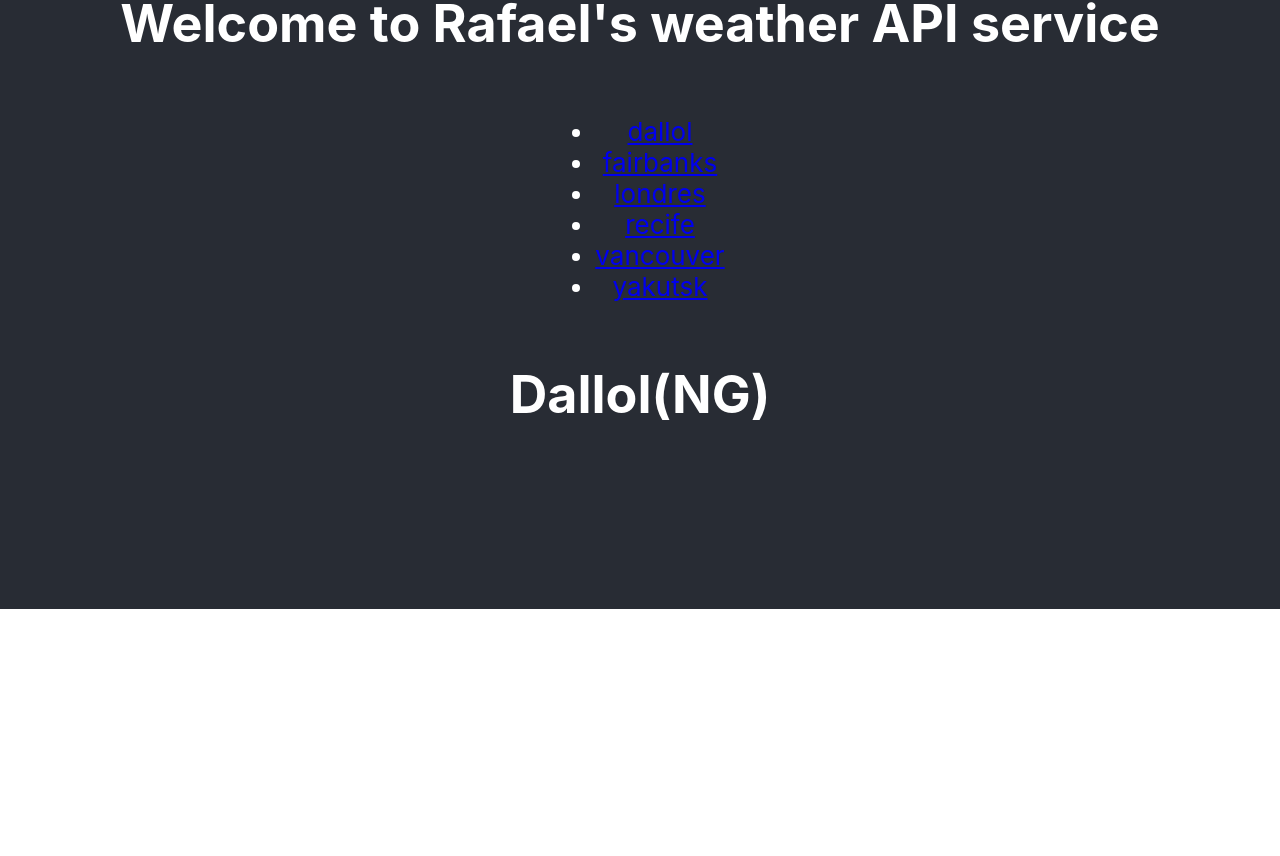
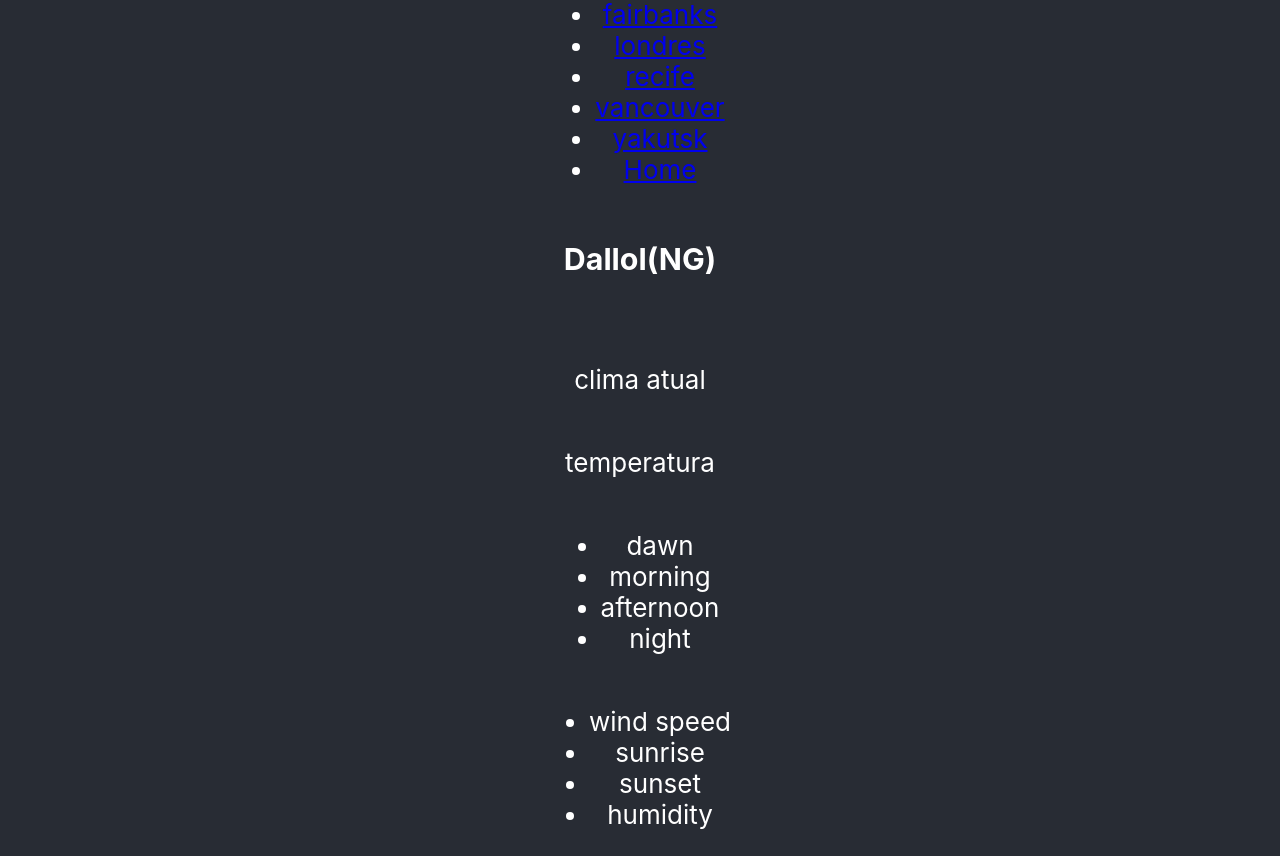
Before and after one commit to RafaelMoid/tds-weatherAPI, a React (Create React App) app: page /dallol in a window 1280 px wide. Shown: the part 191-1047 px from the top of the page. Before the commit the page ends 800 px from the top, so only its background shows below. Built offline with nearby package versions, Linux system fonts and the light colour scheme.

Commit message:
(Implement) Template for city weather

```diff
--- a/package.json
+++ b/package.json
@@ -6,10 +6,12 @@
     "@testing-library/jest-dom": "^5.14.1",
     "@testing-library/react": "^11.2.7",
     "@testing-library/user-event": "^12.8.3",
+    "axios": "^0.21.4",
     "react": "^17.0.2",
     "react-dom": "^17.0.2",
     "react-router-dom": "^5.3.0",
     "react-scripts": "4.0.3",
+    "styled-components": "^5.3.1",
     "web-vitals": "^1.1.2"
   },
   "scripts": {
--- a/src/App.js
+++ b/src/App.js
@@ -1,5 +1,5 @@
 import './App.css';
-import React from 'react';
+import React, {Fragment} from 'react';
 import Dallol from './pages/Dallol(NG).js';
 import Fairbanks from './pages/Fairbanks(US).js';
 import Londres from './pages/Londres(GB).js';
@@ -8,6 +8,7 @@ import Vancouver from './pages/Vancouver(CA)';
 import Yakutsk from './pages/Yakutsk(RU)';
 import {Route, Link} from 'react-router-dom';
 import NavBar from './NavBar';
+import axios from './axios';
 
 function App() {
   return (
@@ -21,6 +22,7 @@ function App() {
         <Route exact path="/recife" component={Recife} />
         <Route exact path="/vancouver" component={Vancouver} />
         <Route exact path="/yakutsk" component={Yakutsk} />
+        <Route exact path="/" />
       </header>
     </div>
   );
--- a/src/NavBar.js
+++ b/src/NavBar.js
@@ -10,6 +10,7 @@ function NavBar(){
             <li><Link to='/recife'>recife</Link></li>
             <li><Link to='/vancouver'>vancouver</Link></li>
             <li><Link to='/yakutsk'>yakutsk</Link></li>
+            <li><Link to='/'>Home</Link></li>
         </ul>
     );
 }
--- a/src/pages/Dallol(NG).js
+++ b/src/pages/Dallol(NG).js
@@ -1,10 +1,26 @@
-import React from "react";
+import React,{Fragment} from "react";
+import axios from "axios";
 
 function Dallol(){
     return(
-        <div>
-            <h1>Dallol(NG)</h1>
-        </div>
+        <Fragment>
+            <h3 className="title">Dallol(NG)</h3>
+            <br/>
+            <p>clima atual</p>
+            <p>temperatura</p>
+            <ul className="listaHora">
+                <li>dawn</li>
+                <li>morning</li>
+                <li>afternoon</li>
+                <li>night</li>
+            </ul>
+            <ul className="listaDados">
+                <li>wind speed</li>
+                <li>sunrise</li>
+                <li>sunset</li>
+                <li>humidity</li>
+            </ul>
+        </Fragment>
     );
 }
 
```
Also changed, not shown: 1 other file (tests, documents, lock files or other folders).
